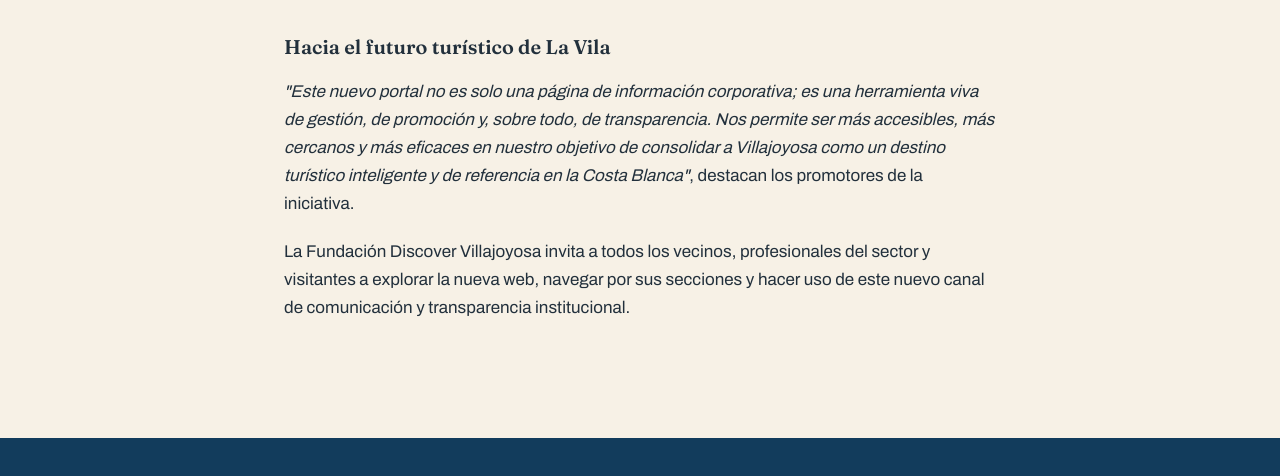
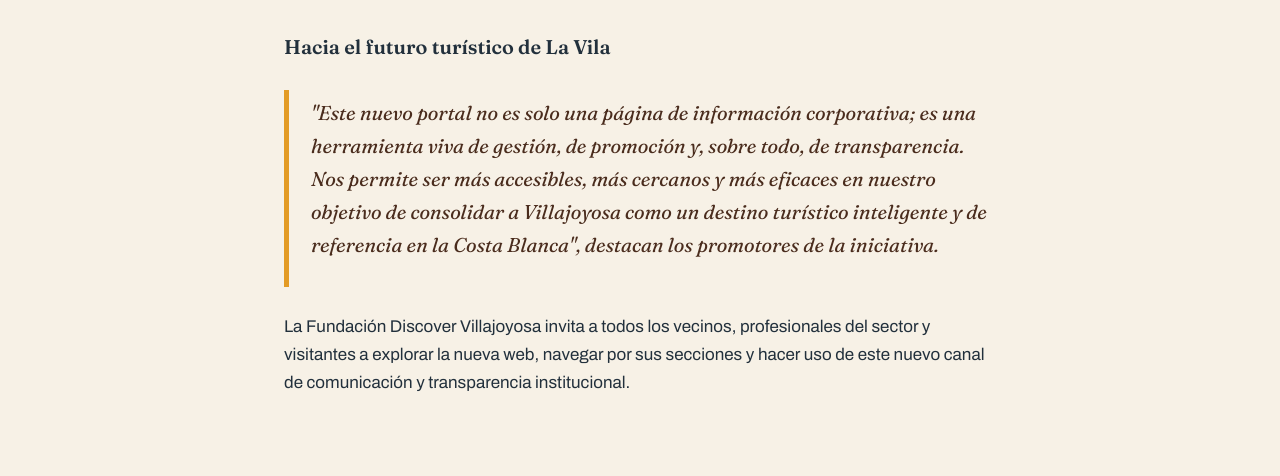
Before and after one commit to BigDataHosbec/discover-villajoyosa, an Eleventy site: page content/noticias/2026-07-15-nueva-web.md in a window 1280 px wide. Shown: the part 2179-2655 px from the top of the page. Built offline with nearby package versions, Linux system fonts and the light colour scheme; Eleventy itself is replaced by a stand-in of ours; files that its build step writes are made by us from their sources.

Commit message:
Update noticia “2026-07-15-nueva-web”

```diff
--- a/content/noticias/2026-07-15-nueva-web.md
+++ b/content/noticias/2026-07-15-nueva-web.md
@@ -28,6 +28,6 @@
 
 ### Hacia el futuro turístico de La Vila
 
-_"Este nuevo portal no es solo una página de información corporativa; es una herramienta viva de gestión, de promoción y, sobre todo, de transparencia. Nos permite ser más accesibles, más cercanos y más eficaces en nuestro objetivo de consolidar a Villajoyosa como un destino turístico inteligente y de referencia en la Costa Blanca"_, destacan los promotores de la iniciativa.
+> _"Este nuevo portal no es solo una página de información corporativa; es una herramienta viva de gestión, de promoción y, sobre todo, de transparencia. Nos permite ser más accesibles, más cercanos y más eficaces en nuestro objetivo de consolidar a Villajoyosa como un destino turístico inteligente y de referencia en la Costa Blanca"_, destacan los promotores de la iniciativa.
 
 La Fundación Discover Villajoyosa invita a todos los vecinos, profesionales del sector y visitantes a explorar la nueva web, navegar por sus secciones y hacer uso de este nuevo canal de comunicación y transparencia institucional.
```
